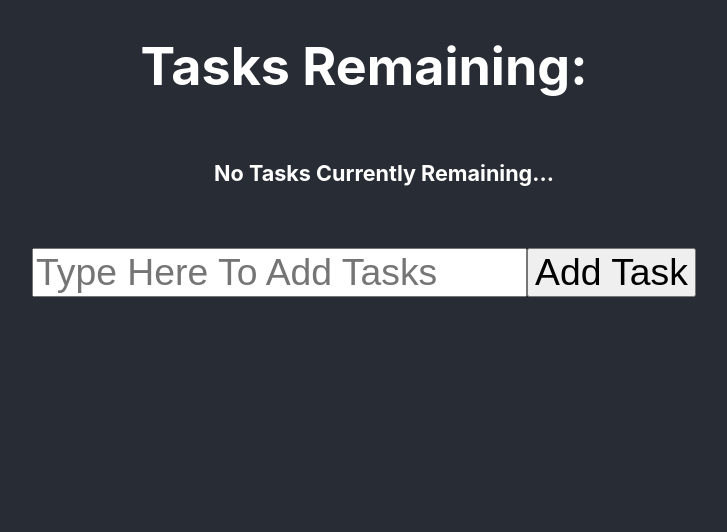
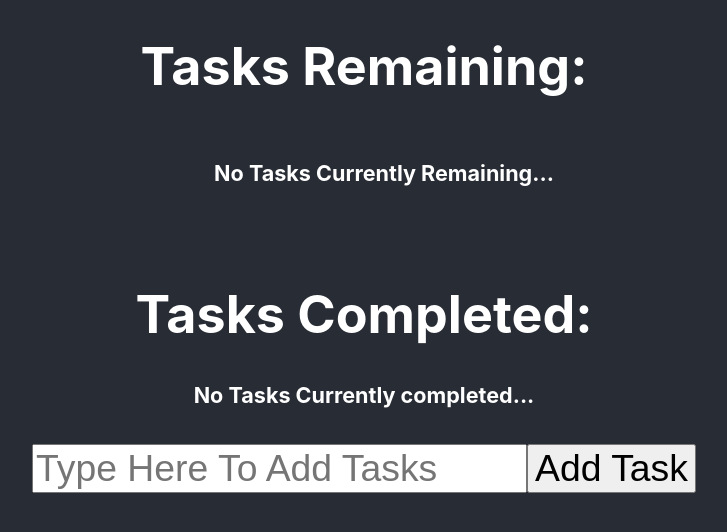
Before and after one commit to CodersforLearning/todo-app-react-Arithmetic-Overflow, a React (Create React App) app: page / in a window 1280 px wide. Shown: the top 532 px of the page, without its empty margins (276-1003 px from the left). Built offline with nearby package versions, Linux system fonts and the light colour scheme.

Commit message:
Task completed and Task remaining lists separate

```diff
--- a/src/components/Task.jsx
+++ b/src/components/Task.jsx
@@ -1,15 +1,13 @@
 import React, { useState } from 'react';
 
-const Task = ({ className, taskTitle }) => {
+const Task = ({ className, taskTitle, onHoverColour }) => {
 	const passiveColour = '#ffffff';
-	const hoverColour = '#ee1010';
-
 	const [colour, setColour] = useState(passiveColour);
 
     return (
     	<span
     		style={{'cursor': 'pointer', 'color': colour}}
-    		onMouseEnter={() => setColour(hoverColour)}
+    		onMouseEnter={() => setColour(onHoverColour)}
     		onMouseLeave={() => setColour(passiveColour)}
     	>
         	{taskTitle}
--- a/src/components/TaskList.jsx
+++ b/src/components/TaskList.jsx
@@ -5,7 +5,7 @@ import Task from './Task';
 const TaskList = ({
   className,
   taskList,
-  deleteTaskIndex,
+  deleteCompletedIndex,
   completedList,
   markTaskIndexCompleted
 }) => {
@@ -23,19 +23,12 @@ const TaskList = ({
     [completedList]
   );
 
-  const headerRemaining =
-    <h1 style={{'marginBottom': '0'}}>
-      Tasks Remaining:
-    </h1>;
-
-  const headerCompleted =
-    <h1 style={{'marginBottom': '0'}}>
-      Tasks Completed
-    </h1>;
-
   return (
     <div>
-    {headerRemaining}
+      <h1 style={{'marginBottom': '0'}}>
+        Tasks Remaining:
+      </h1>
+
       <ul
         style={{
           'justifyContent': 'left',
@@ -49,9 +42,12 @@ const TaskList = ({
               (taskTitle, i) =>
                 <li
                   key={i + taskTitle}
-                  onClick={() => deleteTaskIndex(i)}
+                  onClick={() => markTaskIndexCompleted(i)}
                 >
-                  <Task taskTitle={taskTitle} />
+                  <Task
+                    taskTitle={taskTitle}
+                    onHoverColour='green'
+                  />
                 </li>
             )
         }
@@ -62,8 +58,36 @@ const TaskList = ({
               No Tasks Currently Remaining...
             </h5>
         }
+      </ul>
 
+      <h1 style={{'marginBottom': '0'}}>
+        Tasks Completed:
+      </h1>
+
+      <ul>
+      {
+        (completed.length > 0) &&
+          completed.map(
+            (taskTitle, i) =>
+              <li
+                key={i + taskTitle}
+                onClick={() => deleteCompletedIndex(i)}
+              >
+                <Task
+                  taskTitle={taskTitle}
+                  onHoverColour='red'
+                />
+              </li>
+          )
+      }
       </ul>
+
+      {
+        (completed.length === 0) &&
+          <h5>
+            No Tasks Currently completed...
+          </h5>
+      }
     </div>
   );
 };
--- a/src/components/TaskPanel.jsx
+++ b/src/components/TaskPanel.jsx
@@ -24,6 +24,14 @@ const TaskPanel = ({ className }) => {
       ]
     );
 
+  const deleteCompletedIndex = i =>
+    setCompletedList(
+      [
+        ...completedList.slice(0, i),
+        ...completedList.slice(i+1)
+      ]
+    );
+
   const markTaskIndexCompleted = i => {
     appendCompleted(taskList[i]);
     deleteTaskIndex(i);
@@ -33,7 +41,8 @@ const TaskPanel = ({ className }) => {
     <>
       <TaskList
         taskList={taskList}
-        deleteTaskIndex={deleteTaskIndex}
+        completedList={completedList}
+        deleteCompletedIndex={deleteCompletedIndex}
         markTaskIndexCompleted={markTaskIndexCompleted}
       />
       <AdditionPanel appendTask={appendTask} />
```
